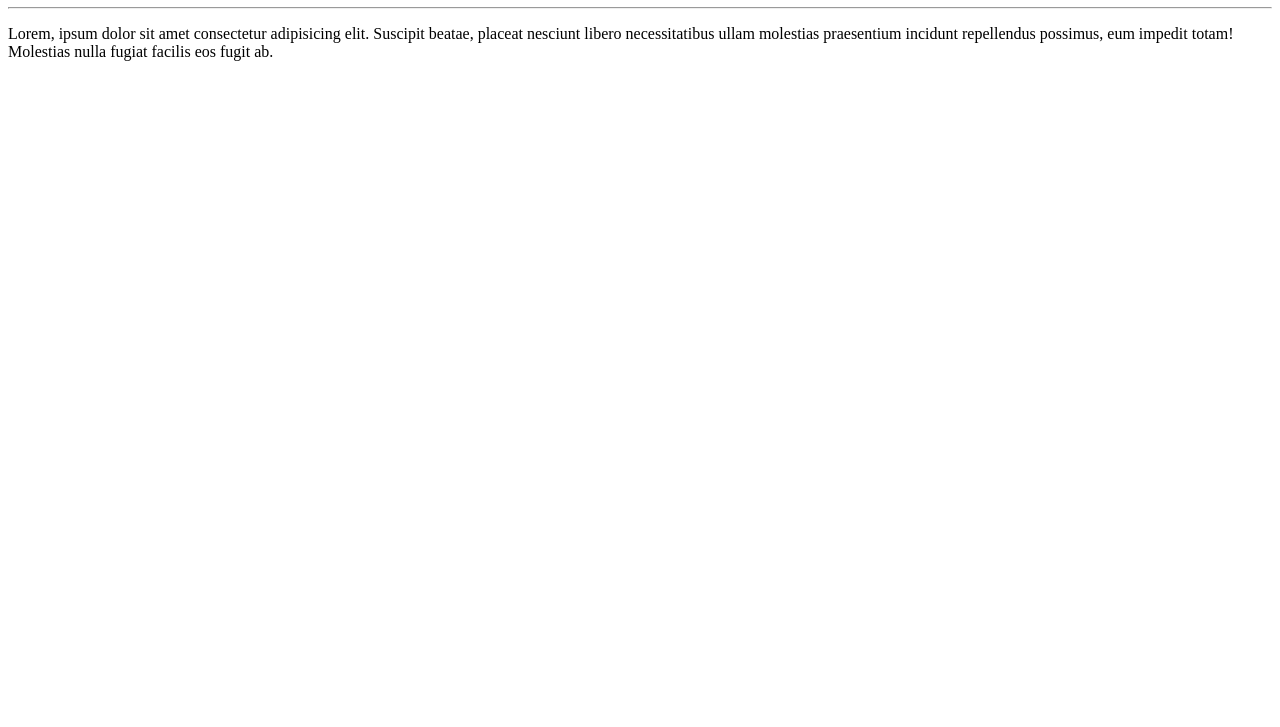
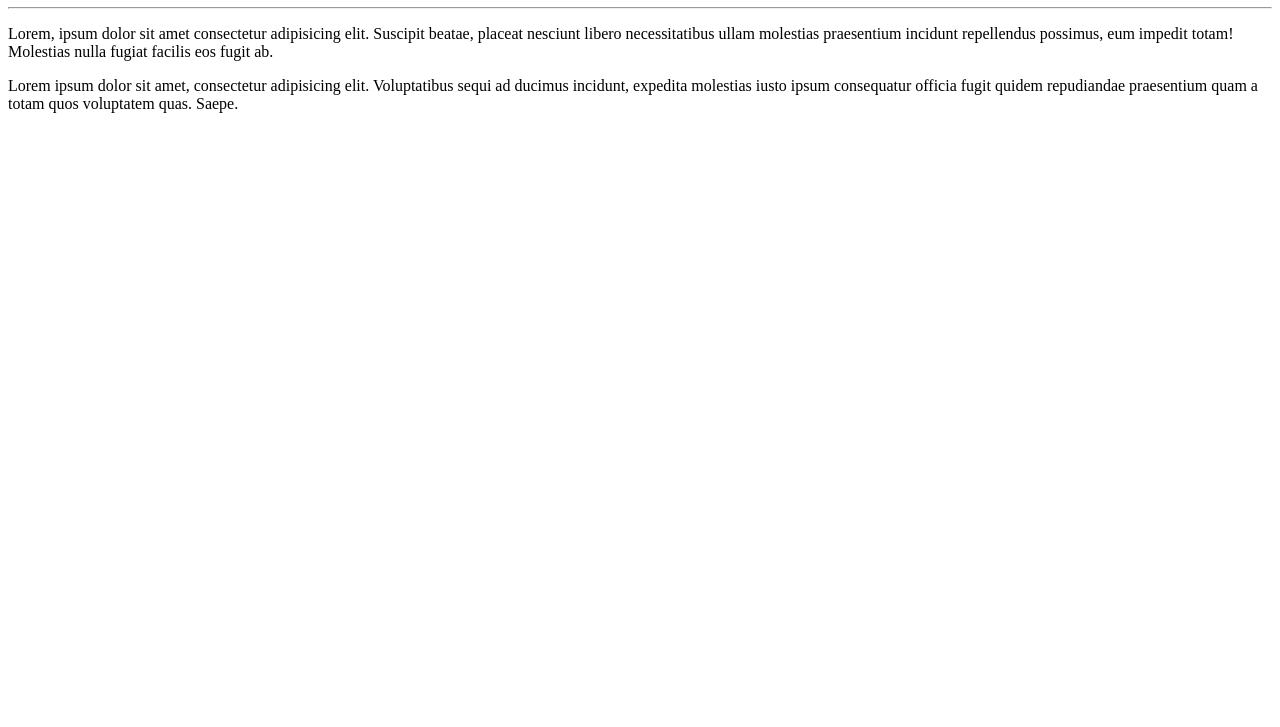
Before and after one commit to giovanipepe/Ola-mundo, a plain HTML site: page site-exemplo/index.html in a window 1280 px wide. Shown: the part 73-800 px from the top of the page. Drawn offline with Linux system fonts and the light colour scheme.

Commit message:
Adicionei um paragráfo

```diff
--- a/site-exemplo/index.html
+++ b/site-exemplo/index.html
@@ -10,5 +10,6 @@
     <h1>Olá, mundo</h1>
     <hr>
     <p>Lorem, ipsum dolor sit amet consectetur adipisicing elit. Suscipit beatae, placeat nesciunt libero necessitatibus ullam molestias praesentium incidunt repellendus possimus, eum impedit totam! Molestias nulla fugiat facilis eos fugit ab.</p>
+    <p>Lorem ipsum dolor sit amet, consectetur adipisicing elit. Voluptatibus sequi ad ducimus incidunt, expedita molestias iusto ipsum consequatur officia fugit quidem repudiandae praesentium quam a totam quos voluptatem quas. Saepe.</p>
 </body>
 </html>
```
